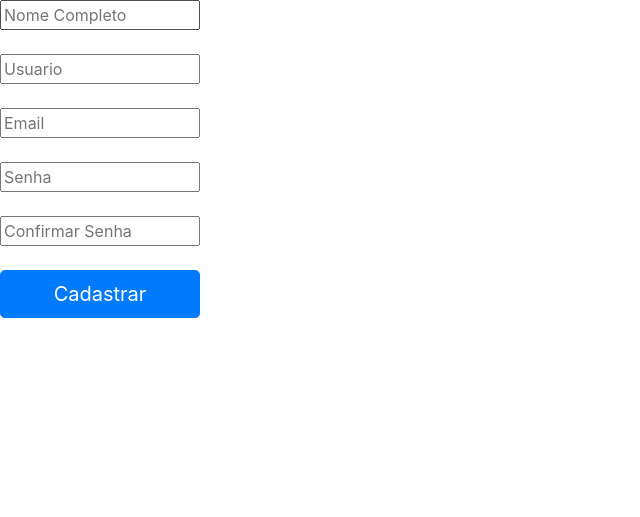
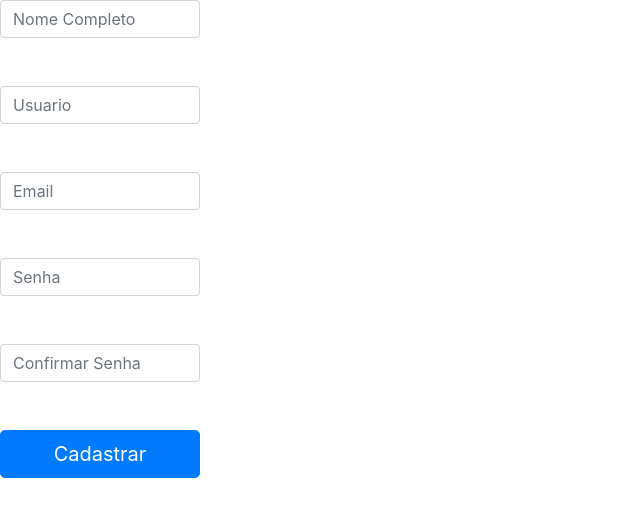
Before and after one commit to pedroca0312/tcc, a PHP site: page /cadastro.php in a window 1280 px wide. Shown: the top 517 px of the page, without its empty margins (0-640 px from the left). Run offline with PHP 8.4, Linux system fonts and the light colour scheme; some libraries are stand-ins or nearby versions.

Commit message:
Add files via upload

```diff
--- a/tcc/controlador/usuario.php
+++ b/tcc/controlador/usuario.php
@@ -6,7 +6,7 @@ switch ($acao) {
     case 'verifica':
         $crud = new CRUDlogin();
 
-        include '../telas/login.php';
+
         if (isset($_POST['gravar'])) {
             $usuario = $crud->GetUsuario($_POST['usuario']);
             if ($_POST['usuario'] == $usuario->nome and $_POST['senha'] == $usuario->senha) {
--- a/tcc/css/style_cadastro.css
+++ b/tcc/css/style_cadastro.css
@@ -58,3 +58,6 @@
  		margin-left: auto;
 
  	}
+	.inputLogin{
+		display: inline;
+	}
--- a/tcc/css/style_login.css
+++ b/tcc/css/style_login.css
@@ -50,3 +50,7 @@ body{
       #cadastro{
         color: white;
       }
+
+      .inputLogin{
+          display: inline;
+      }
--- a/tcc/telas/cadastro.php
+++ b/tcc/telas/cadastro.php
@@ -11,31 +11,31 @@
 
 	<div id="nome">
 
-		<input type="text" name="nome" placeholder="Nome Completo" style="width: 200px"> <br> <br>
+		<input class="form-control inputLogin" type="text" name="nome" placeholder="Nome Completo" style="width: 200px"> <br> <br>
 
 	</div>
 
 	<div id="usuario">
 
-		<input type="text" name="usuario" placeholder="Usuario" style="width: 200px"> <br> <br>
+		<input class="form-control inputLogin" type="text" name="usuario" placeholder="Usuario" style="width: 200px"> <br> <br>
 
 	</div>
 
 	<div id="email">
 
-		<input type="email" name="email" placeholder="Email" style="width: 200px"> <br> <br>
+		<input class="form-control inputLogin" type="email" name="email" placeholder="Email" style="width: 200px"> <br> <br>
 
 	</div>
 
 	<div id="senha">
 
-		<input type="password" name="nome" placeholder="Senha" style="width: 200px"> <br> <br>
+		<input class="form-control inputLogin" type="password" name="nome" placeholder="Senha" style="width: 200px"> <br> <br>
 
 	</div>
 
 	<div id="confirma_senha">
 
-		<input type="password" name="confirma_senha" placeholder="Confirmar Senha" style="width: 200px"> <br> <br>
+		<input class="form-control inputLogin" type="password" name="confirma_senha" placeholder="Confirmar Senha" style="width: 200px"> <br> <br>
 
 	</div>
 
--- a/tcc/telas/login.php
+++ b/tcc/telas/login.php
@@ -11,13 +11,13 @@
 <form action="" method="post">
   <div id="usuario">
 
-      <input type="text" name="usuario" placeholder="Usuario" style="width: 200px"> <br><br>
+      <input type="text" class="form-control inputLogin" name="usuario" placeholder="Usuario" style="width: 200px"> <br><br>
 
 
 
   <div id="senha">
 
-        <input class="form-group" type="password" name="senha" placeholder="Senha" style="width: 200px"> <br><br>
+        <input class="form-control inputLogin" type="password" name="senha" placeholder="Senha" style="width: 200px"> <br><br>
 
 
 
```
